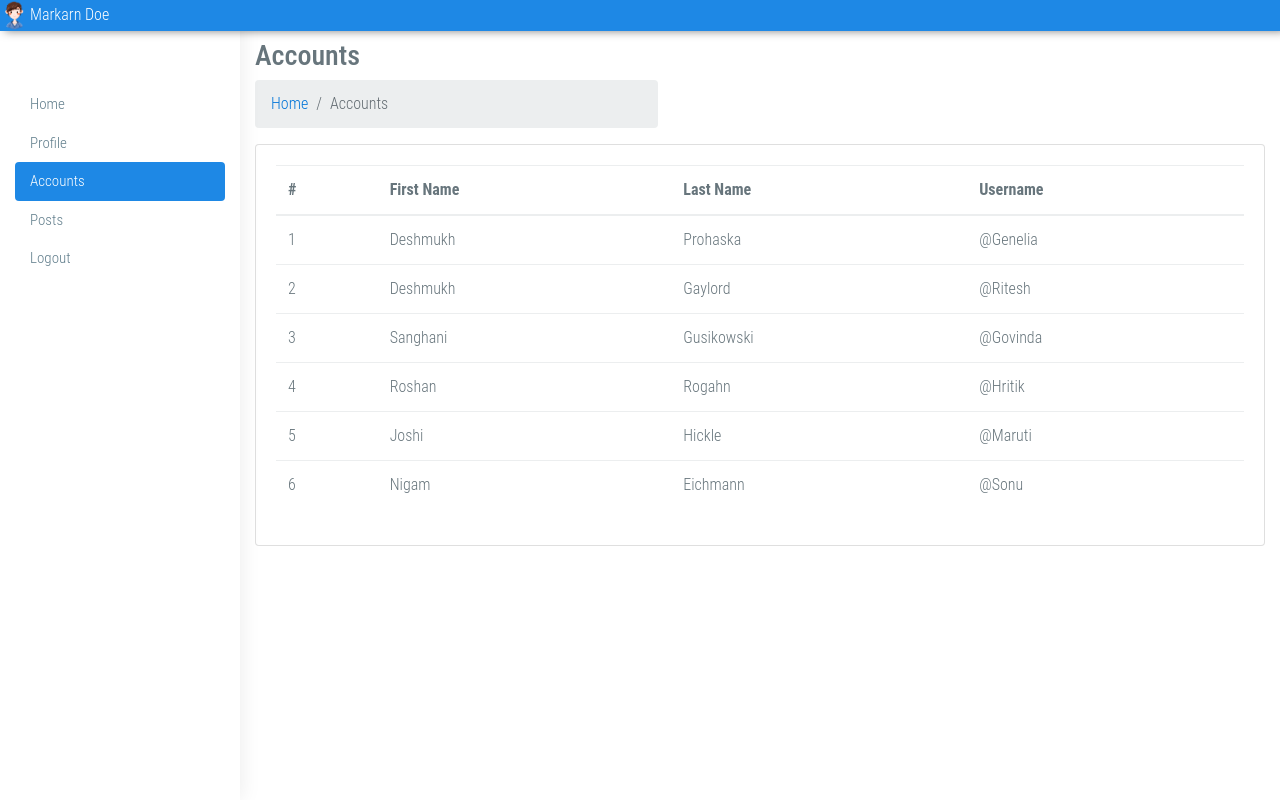
After one commit to odd02311/student_entrepreneur_funding_system, a PHP site: page /admin_accounts.php in a window 1280 px wide. The commit adds this page. Run offline with PHP 8.4, Linux system fonts and the light colour scheme.

Commit message:
support for accounts management

```diff
--- a/admin.php
+++ b/admin.php
@@ -34,11 +34,11 @@
                     <ul id="sidebarnav">
                         <li> <a href="index.php" ><span>Home</span></a>
                         </li>
-                        <li class="active"> <a href="profile.html" aria-expanded="false"><span>Profile</span></a>
+                        <li class="active"> <a href="admin.php" aria-expanded="false"><span>Profile</span></a>
                         </li>
-                        <li> <a href="manage_posts.php"><span>Accounts</span></a>
+                        <li> <a href="admin_accounts.php"><span>Accounts</span></a>
                         </li>
-                        <li> <li> <a href="manage_posts.php"><span>Posts</span></a>
+                        <li> <li> <a href="admin_posts.php"><span>Posts</span></a>
                         </li>
                         <li> <li> <a href="logout.php"><span>Logout</span></a>
                         </li>
--- /dev/null
+++ b/admin_accounts.php
@@ -0,0 +1,147 @@
+<!DOCTYPE html>
+<html lang="en">
+
+<head>
+    <meta charset="utf-8">
+    <meta http-equiv="X-UA-Compatible" content="IE=edge">
+    <!-- Tell the browser to be responsive to screen width -->
+    <meta name="viewport" content="width=device-width, initial-scale=1">
+    <meta name="description" content="">
+    <meta name="author" content="">
+
+    <title></title>
+    <!-- Bootstrap Core CSS -->
+    <link rel="stylesheet" href="assets/plugins/bootstrap/css/bootstrap.min.css" >
+    <!-- Custom CSS -->
+    <link rel="stylesheet" href="css/backend-style.css">
+</head>
+
+
+<body class="fix-header fix-sidebar card-no-border">
+
+    <div id="main-wrapper">
+
+        <header class="topbar">
+            <a class="userinfo" href=""><img src="img/headimg/1.png" class="profile-pic" />Markarn Doe</a>
+        </header>
+
+
+        <aside class="left-sidebar">
+            <!-- Sidebar scroll-->
+            <div class="scroll-sidebar">
+                <!-- Sidebar navigation-->
+                <nav class="sidebar-nav">
+                    <ul id="sidebarnav">
+                        <li> <a href="index.php" ><span>Home</span></a>
+                        </li>
+                        <li> <a href="admin.php" aria-expanded="false"><span>Profile</span></a>
+                        </li>
+                        <li class="active"> <a href="admin_accounts.php"><span>Accounts</span></a>
+                        </li>
+                        <li> <a href="admin_posts.php"><span>Posts</span></a>
+                        </li>
+                        <li> <li> <a href="logout.php"><span>Logout</span></a>
+                        </li>
+                    </ul>
+                </nav>
+            </div>
+        </aside>
+
+
+        <div class="page-wrapper">
+            <!-- ============================================================== -->
+            <!-- Container fluid  -->
+            <!-- ============================================================== -->
+            <div class="container-fluid">
+                <!-- ============================================================== -->
+                <!-- Bread crumb and right sidebar toggle -->
+                <!-- ============================================================== -->
+                <div class="row page-titles">
+                    <div class="col-md-5 col-8 align-self-center">
+                        <h3 class="text-themecolor m-b-0 m-t-0">Accounts</h3>
+                        <ol class="breadcrumb">
+                            <li class="breadcrumb-item"><a href="javascript:void(0)">Home</a></li>
+                            <li class="breadcrumb-item active">Accounts</li>
+                        </ol>
+                    </div>
+                </div>
+                <!-- ============================================================== -->
+                <!-- End Bread crumb and right sidebar toggle -->
+                <!-- ============================================================== -->
+                <!-- ============================================================== -->
+                <!-- Start Page Content -->
+                <!-- ============================================================== -->
+                <div class="row">
+                    <!-- column -->
+                    <div class="col-lg-12">
+                        <div class="card">
+                            <div class="card-block">
+                                <div class="table-responsive">
+                                    <table class="table">
+                                        <thead>
+                                            <tr>
+                                                <th>#</th>
+                                                <th>First Name</th>
+                                                <th>Last Name</th>
+                                                <th>Username</th>
+                                            </tr>
+                                        </thead>
+                                        <tbody>
+                                            <tr>
+                                                <td>1</td>
+                                                <td>Deshmukh</td>
+                                                <td>Prohaska</td>
+                                                <td>@Genelia</td>
+                                            </tr>
+                                            <tr>
+                                                <td>2</td>
+                                                <td>Deshmukh</td>
+                                                <td>Gaylord</td>
+                                                <td>@Ritesh</td>
+                                            </tr>
+                                            <tr>
+                                                <td>3</td>
+                                                <td>Sanghani</td>
+                                                <td>Gusikowski</td>
+                                                <td>@Govinda</td>
+                                            </tr>
+                                            <tr>
+                                                <td>4</td>
+                                                <td>Roshan</td>
+                                                <td>Rogahn</td>
+                                                <td>@Hritik</td>
+                                            </tr>
+                                            <tr>
+                                                <td>5</td>
+                                                <td>Joshi</td>
+                                                <td>Hickle</td>
+                                                <td>@Maruti</td>
+                                            </tr>
+                                            <tr>
+                                                <td>6</td>
+                                                <td>Nigam</td>
+                                                <td>Eichmann</td>
+                                                <td>@Sonu</td>
+                                            </tr>
+                                        </tbody>
+                                    </table>
+                                </div>
+                            </div>
+                        </div>
+                    </div>
+                </div>
+            </div>
+
+    </div>
+
+    <script src="assets/plugins/jquery/jquery.min.js"></script>
+    <!-- Bootstrap tether Core JavaScript -->
+    <script src="assets/plugins/bootstrap/js/tether.min.js"></script>
+    <script src="assets/plugins/bootstrap/js/bootstrap.min.js"></script>
+
+    <script src="assets/plugins/sticky-kit-master/dist/sticky-kit.min.js"></script>
+    <!--Custom JavaScript -->
+    <script src="js/profile.js"></script>
+</body>
+
+</html>
```
Also changed, not shown: admin_posts.php (added, +147 -0 lines).
